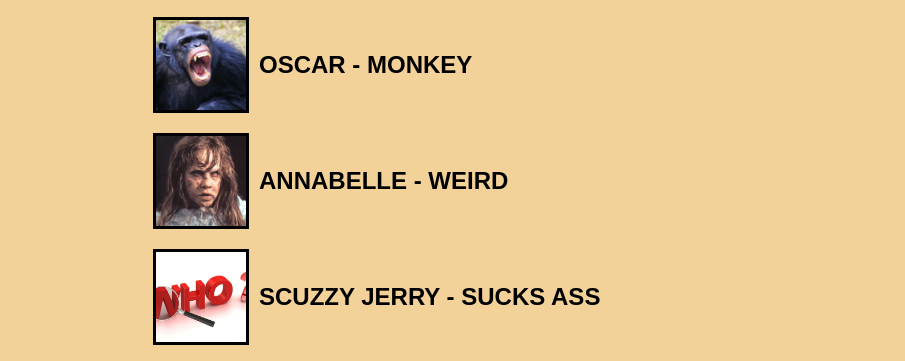
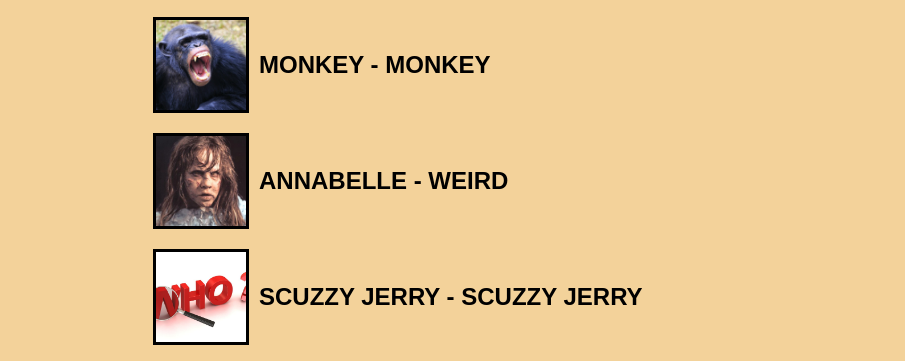
Before and after one commit to topthrowaway/garry4gov, a plain HTML site: page index.html in a window 1280 px wide. Shown: the part 242-603 px from the top of the page, 187-1092 px from the left. Drawn offline with Linux system fonts and the light colour scheme; grey boxes are pictures that could not be loaded.

Commit message:
Update index.html

```diff
--- a/index.html
+++ b/index.html
@@ -29,7 +29,7 @@
                 </div>
                 <div class="image-row">
                     <img src="./images/monkey.png" alt="Image 2">
-                    <span>OSCAR - MONKEY</span>
+                    <span>MONKEY - MONKEY</span>
                 </div>
                 <div class="image-row">
                     <img src="./images/anna.jpg" alt="Image 3">
@@ -37,18 +37,19 @@
                 </div>
                 <div class="image-row">
                     <img src="./images/who.jpg" alt="Image 4">
-                    <span>SCUZZY JERRY - SUCKS ASS</span>
+                    <span>SCUZZY JERRY - SCUZZY JERRY</span>
                 </div>
+                <audio id="bg-audio">
+                    <source src="./sound.mp3" type="audio/mpeg">
+                    Your browser does not support the audio element.
+                </audio>
+
+                <button id="play-button">▶ Play</button>
             </div>
         </main>
     </div>
 
-    <audio id="bg-audio">
-        <source src="./sound.mp3" type="audio/mpeg">
-        Your browser does not support the audio element.
-    </audio>
 
-    <button id="play-button">▶ Play</button>
 
     <script src="script.js"></script>
 </body>
```
